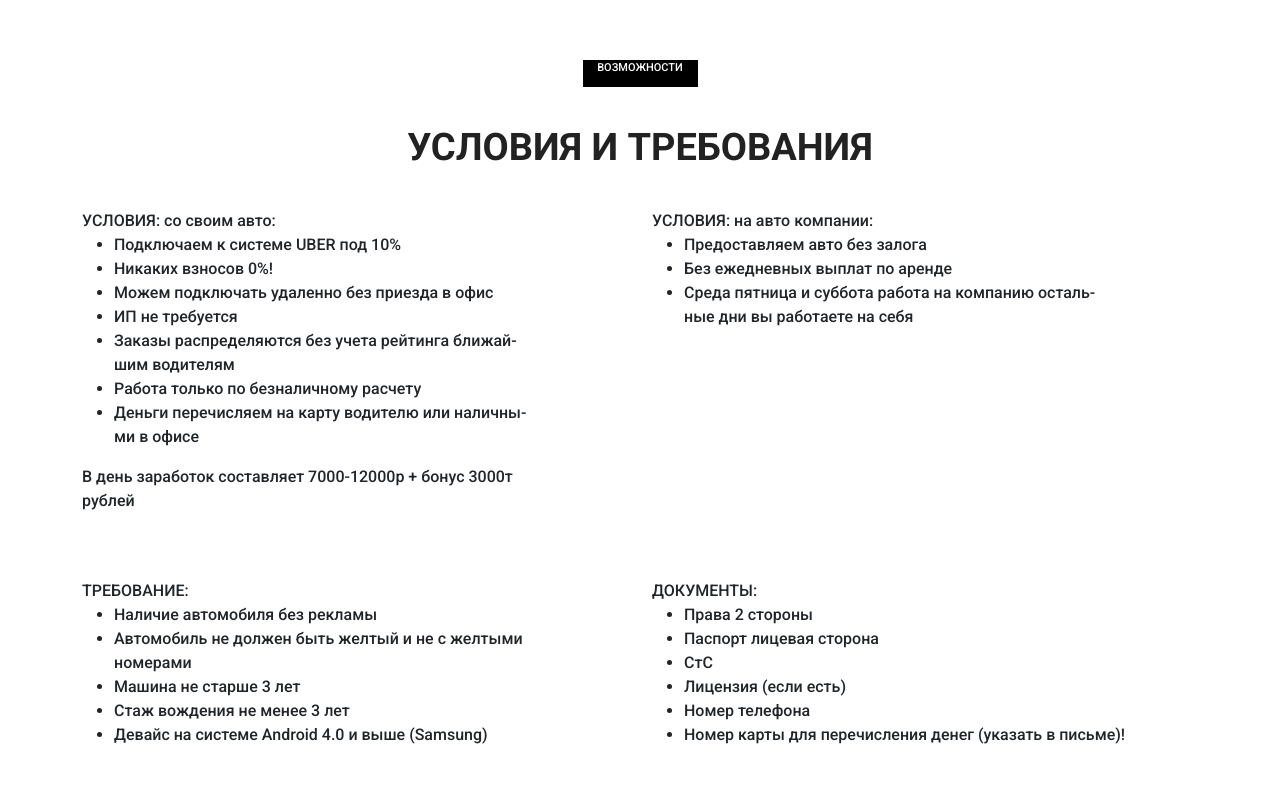
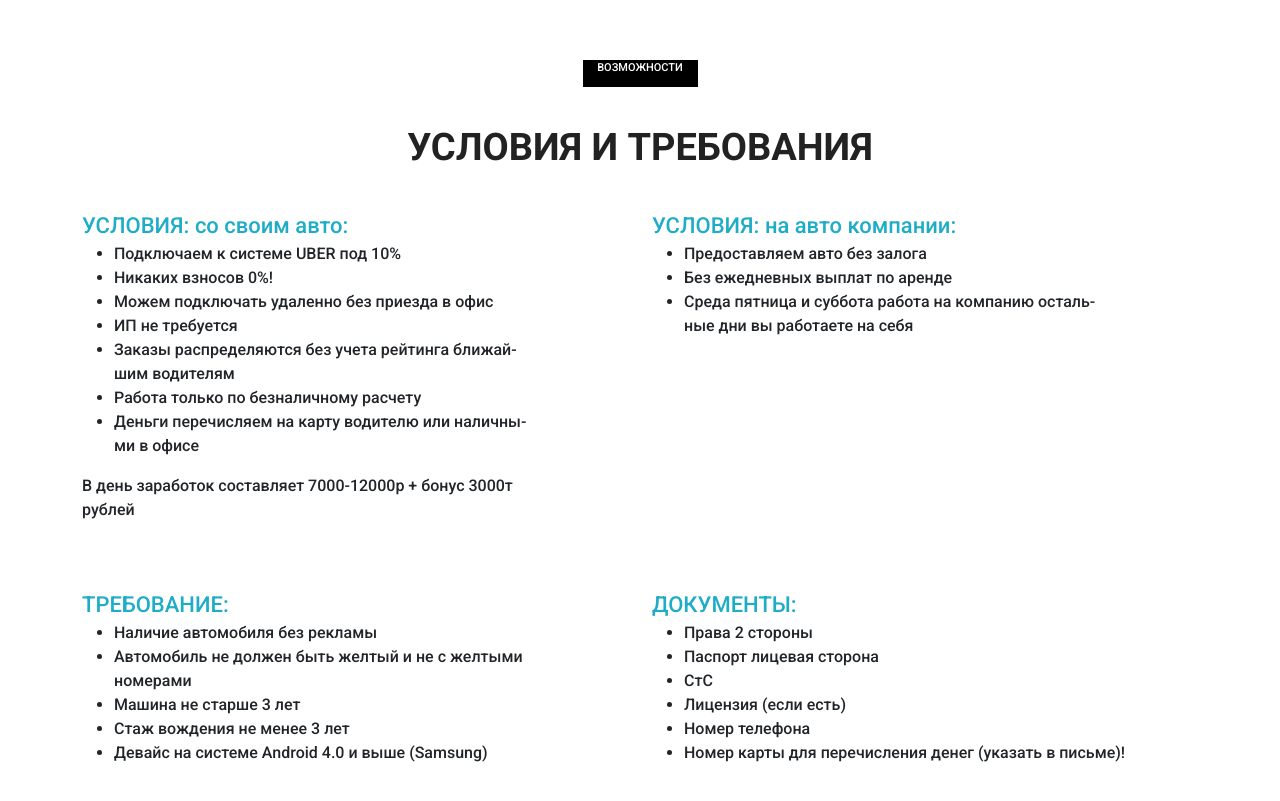
Before and after one commit to Olga841/Uber_bootstrap, a plain HTML site: page index.html in a window 1280 px wide. Shown: the part 3626-4427 px from the top of the page. Drawn offline with nearby package versions, Linux system fonts and the light colour scheme; files that its build step writes are made by us from their sources.

Commit message:
add styles for requirements_header

```diff
--- a/sass/style.sass
+++ b/sass/style.sass
@@ -310,3 +310,8 @@ nav
 
   &_block
     margin: 33px 0
+
+  &_header
+    font-weight: 400
+    font-size: 22px
+    color: $main_color
```
